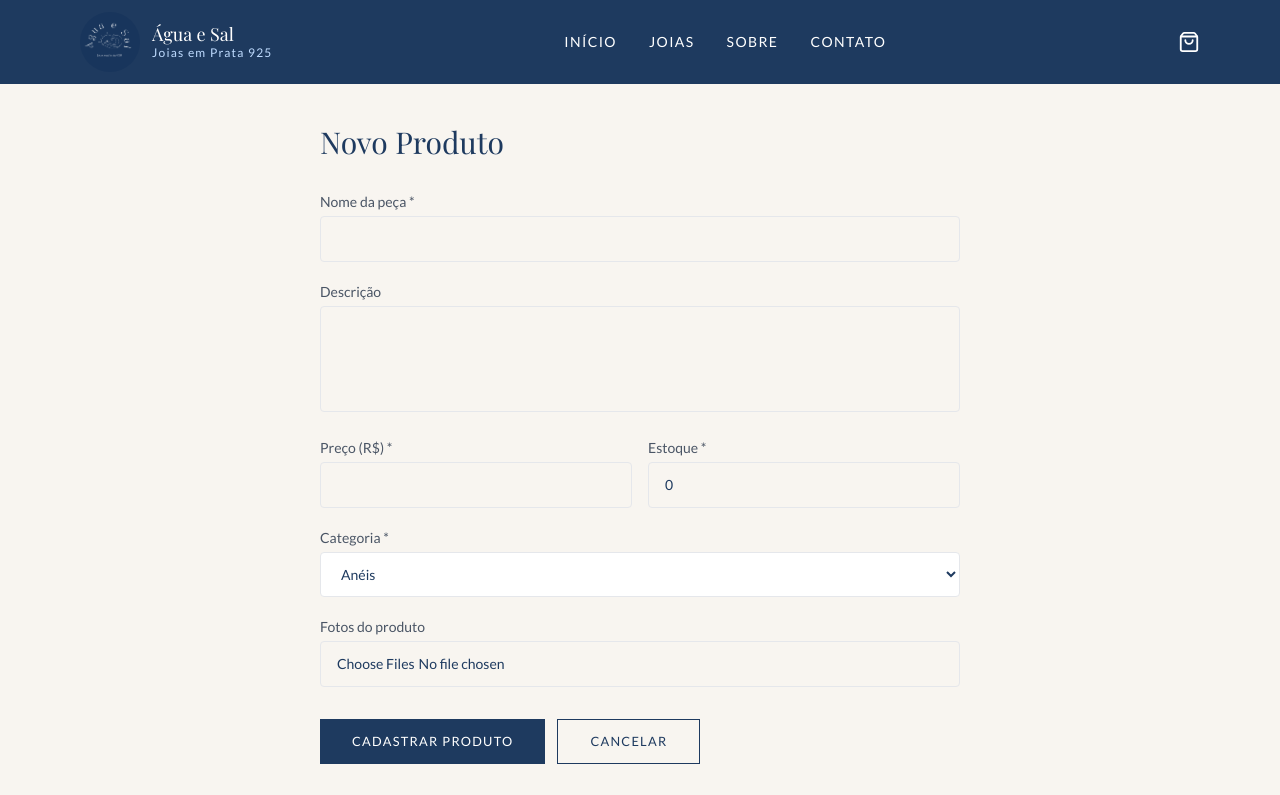
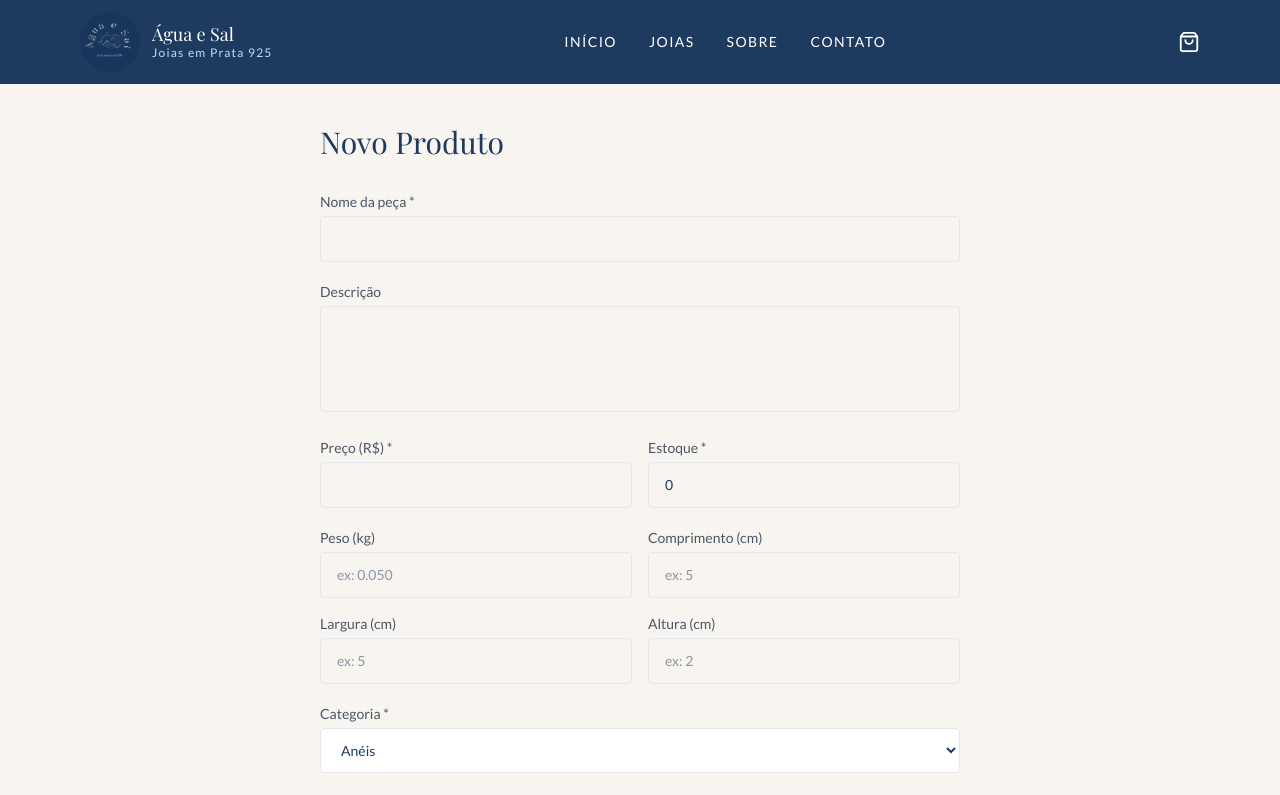
Before and after one commit to mariaclara-d/aguaesalshop, a Next.js app: page /admin/produtos/novo in a window 1280 px wide. Shown: the top 795 px of the page. Built offline with nearby package versions, Linux system fonts and the light colour scheme; a web font is replaced by a local one.

Commit message:
feat: integração Melhor Envio - auth, callback e frete

```diff
--- /dev/null
+++ b/app/api/melhor-envio/auth/route.ts
@@ -0,0 +1,11 @@
+import { NextResponse } from 'next/server'
+
+export async function GET() {
+  const url = new URL(`${process.env.MELHOR_ENVIO_URL}/oauth/authorize`)
+  url.searchParams.set('client_id', process.env.MELHOR_ENVIO_CLIENT_ID!)
+  url.searchParams.set('redirect_uri', process.env.MELHOR_ENVIO_REDIRECT_URI!)
+  url.searchParams.set('response_type', 'code')
+  url.searchParams.set('scope', 'cart-read cart-write shipping-calculate shipping-checkout shipping-companies shipping-generate shipping-preview shipping-print shipping-tracking orders-read')
+
+  return NextResponse.redirect(url.toString())
+}
--- /dev/null
+++ b/app/api/melhor-envio/callback/route.ts
@@ -0,0 +1,36 @@
+import { NextRequest, NextResponse } from 'next/server'
+import { saveTokens } from '@/lib/melhor-envio'
+
+export async function GET(req: NextRequest) {
+  const code = req.nextUrl.searchParams.get('code')
+
+  if (!code) {
+    return NextResponse.json({ error: 'Código de autorização não encontrado.' }, { status: 400 })
+  }
+
+  const res = await fetch(`${process.env.MELHOR_ENVIO_URL}/oauth/token`, {
+    method: 'POST',
+    headers: {
+      'Content-Type': 'application/json',
+      'Accept': 'application/json',
+      'User-Agent': process.env.MELHOR_ENVIO_USER_AGENT!,
+    },
+    body: JSON.stringify({
+      grant_type: 'authorization_code',
+      client_id: process.env.MELHOR_ENVIO_CLIENT_ID,
+      client_secret: process.env.MELHOR_ENVIO_CLIENT_SECRET,
+      redirect_uri: process.env.MELHOR_ENVIO_REDIRECT_URI,
+      code,
+    }),
+  })
+
+  const json = await res.json()
+
+  if (!json.access_token) {
+    return NextResponse.json({ error: 'Falha na autenticação.', detail: json }, { status: 401 })
+  }
+
+  await saveTokens(json.access_token, json.refresh_token, json.expires_in)
+
+  return NextResponse.redirect(new URL('/admin/produtos', req.nextUrl.origin))
+}
--- /dev/null
+++ b/app/api/melhor-envio/frete/route.ts
@@ -0,0 +1,26 @@
+import { NextRequest, NextResponse } from 'next/server'
+import { getAccessToken, meHeaders } from '@/lib/melhor-envio'
+
+export async function POST(req: NextRequest) {
+  const { postal_code, products } = await req.json()
+
+  if (!postal_code || !products?.length) {
+    return NextResponse.json({ error: 'CEP e produtos são obrigatórios.' }, { status: 400 })
+  }
+
+  const token = await getAccessToken()
+
+  const res = await fetch(`${process.env.MELHOR_ENVIO_URL}/api/v2/me/shipment/calculate`, {
+    method: 'POST',
+    headers: meHeaders(token),
+    body: JSON.stringify({
+      from: { postal_code: process.env.MELHOR_ENVIO_FROM_POSTAL_CODE },
+      to: { postal_code },
+      products,
+      options: { receipt: false, own_hand: false },
+    }),
+  })
+
+  const data = await res.json()
+  return NextResponse.json(data)
+}
--- a/components/ProductForm.tsx
+++ b/components/ProductForm.tsx
@@ -16,6 +16,10 @@ export default function ProductForm({ product }: Props) {
     price: product?.price?.toString() || '',
     category: product?.category || 'Anéis',
     stock: product?.stock?.toString() || '0',
+    weight: product?.weight?.toString() || '',
+    width: product?.width?.toString() || '',
+    height: product?.height?.toString() || '',
+    length: product?.length?.toString() || '',
   })
   const [imageFiles, setImageFiles] = useState<FileList | null>(null)
   const [loading, setLoading] = useState(false)
@@ -61,6 +65,10 @@ export default function ProductForm({ product }: Props) {
         category: form.category,
         stock: parseInt(form.stock),
         images,
+        weight: form.weight ? parseFloat(form.weight) : null,
+        width: form.width ? parseFloat(form.width) : null,
+        height: form.height ? parseFloat(form.height) : null,
+        length: form.length ? parseFloat(form.length) : null,
       }
 
       if (isEdit) {
@@ -112,6 +120,33 @@ export default function ProductForm({ product }: Props) {
           </div>
         </div>
 
+        <div className="grid grid-cols-2 gap-4">
+          <div>
+            <label className="block text-sm text-gray-600 mb-1">Peso (kg)</label>
+            <input name="weight" type="number" step="0.001" min="0" value={form.weight} onChange={handleChange}
+              placeholder="ex: 0.050"
+              className="w-full border border-gray-200 px-4 py-3 text-sm focus:outline-none focus:border-[#1e3a5f] rounded-sm" />
+          </div>
+          <div>
+            <label className="block text-sm text-gray-600 mb-1">Comprimento (cm)</label>
+            <input name="length" type="number" step="0.01" min="0" value={form.length} onChange={handleChange}
+              placeholder="ex: 5"
+              className="w-full border border-gray-200 px-4 py-3 text-sm focus:outline-none focus:border-[#1e3a5f] rounded-sm" />
+          </div>
+          <div>
+            <label className="block text-sm text-gray-600 mb-1">Largura (cm)</label>
+            <input name="width" type="number" step="0.01" min="0" value={form.width} onChange={handleChange}
+              placeholder="ex: 5"
+              className="w-full border border-gray-200 px-4 py-3 text-sm focus:outline-none focus:border-[#1e3a5f] rounded-sm" />
+          </div>
+          <div>
+            <label className="block text-sm text-gray-600 mb-1">Altura (cm)</label>
+            <input name="height" type="number" step="0.01" min="0" value={form.height} onChange={handleChange}
+              placeholder="ex: 2"
+              className="w-full border border-gray-200 px-4 py-3 text-sm focus:outline-none focus:border-[#1e3a5f] rounded-sm" />
+          </div>
+        </div>
+
         <div>
           <label className="block text-sm text-gray-600 mb-1">Categoria *</label>
           <select name="category" value={form.category} onChange={handleChange}
--- /dev/null
+++ b/lib/melhor-envio.ts
@@ -0,0 +1,53 @@
+import { createClient } from '@supabase/supabase-js'
+
+const supabase = createClient(
+  process.env.NEXT_PUBLIC_SUPABASE_URL!,
+  process.env.NEXT_PUBLIC_SUPABASE_ANON_KEY!
+)
+
+const ME_URL = process.env.MELHOR_ENVIO_URL!
+const USER_AGENT = process.env.MELHOR_ENVIO_USER_AGENT!
+
+export async function getAccessToken(): Promise<string> {
+  const { data } = await supabase.from('me_tokens').select('*').eq('id', 1).single()
+
+  if (!data) throw new Error('Token não encontrado. Faça a autorização primeiro.')
+
+  const expiresAt = new Date(data.expires_at)
+  const now = new Date()
+  const diffDays = (expiresAt.getTime() - now.getTime()) / (1000 * 60 * 60 * 24)
+
+  if (diffDays > 1) return data.access_token
+
+  // Renova o token com refresh_token
+  const res = await fetch(`${ME_URL}/oauth/token`, {
+    method: 'POST',
+    headers: { 'Content-Type': 'application/json', 'User-Agent': USER_AGENT, 'Accept': 'application/json' },
+    body: JSON.stringify({
+      grant_type: 'refresh_token',
+      client_id: process.env.MELHOR_ENVIO_CLIENT_ID,
+      client_secret: process.env.MELHOR_ENVIO_CLIENT_SECRET,
+      refresh_token: data.refresh_token,
+    }),
+  })
+
+  const json = await res.json()
+  if (!json.access_token) throw new Error('Falha ao renovar token.')
+
+  await saveTokens(json.access_token, json.refresh_token, json.expires_in)
+  return json.access_token
+}
+
+export async function saveTokens(access_token: string, refresh_token: string, expires_in: number) {
+  const expires_at = new Date(Date.now() + expires_in * 1000).toISOString()
+  await supabase.from('me_tokens').upsert({ id: 1, access_token, refresh_token, expires_at })
+}
+
+export function meHeaders(token: string) {
+  return {
+    'Authorization': `Bearer ${token}`,
+    'Content-Type': 'application/json',
+    'Accept': 'application/json',
+    'User-Agent': USER_AGENT,
+  }
+}
--- a/types/index.ts
+++ b/types/index.ts
@@ -7,6 +7,10 @@ export type Product = {
   category: string
   stock: number
   created_at: string
+  weight?: number
+  width?: number
+  height?: number
+  length?: number
 }
 
 export type CartItem = {
```
